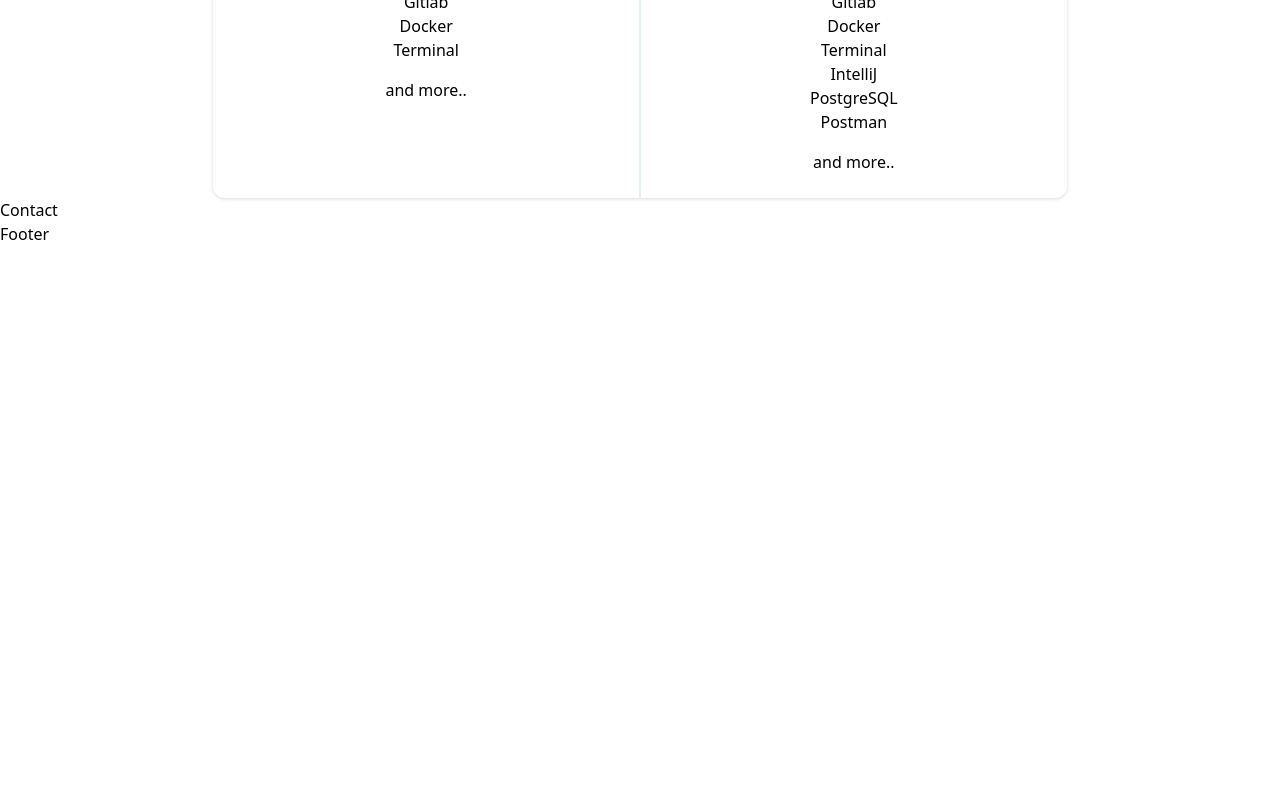
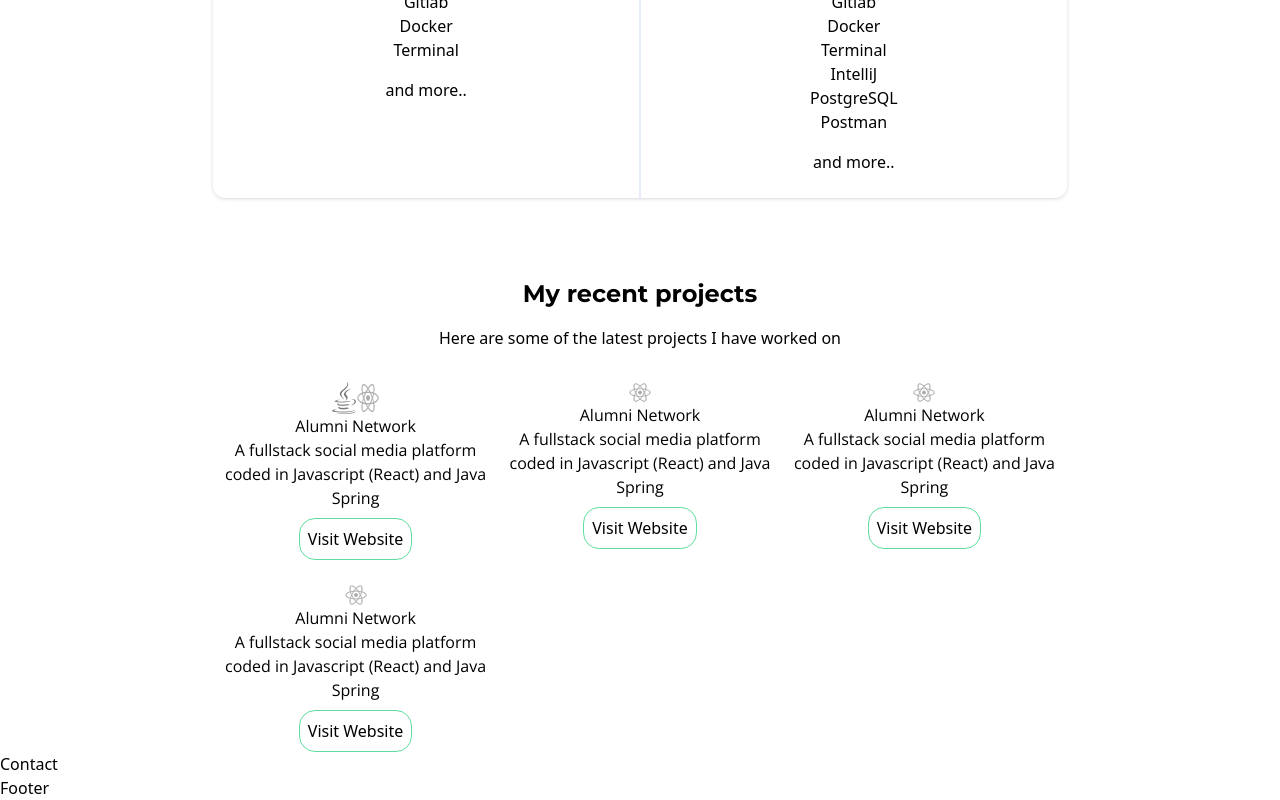
Before and after one commit to Mommotexx/React-Portfolio, a React (Vite) app: page / in a window 1280 px wide. Shown: the part 1773-2573 px from the top of the page. Before the commit the page ends 2019 px from the top, so only its background shows below. Built offline with nearby package versions, Linux system fonts and the light colour scheme.

Commit message:
Added information to the projects, also a little styling. Styling needs more work

```diff
--- a/src/App.jsx
+++ b/src/App.jsx
@@ -4,6 +4,7 @@
 import Header from "./Components/Header/Header";
 import Hero from "./Components/Hero/Hero";
 import Paths from "./Components/Path/Paths";
+import Project from "./Components/Project/Project";
 
 const App = () => {
     return (
@@ -12,6 +13,7 @@
             <Hero />
             <About />
             <Paths />
+            <Project />
             <Contact />
             <Footer />
         </>
--- a/src/Components/Path/Paths.jsx
+++ b/src/Components/Path/Paths.jsx
@@ -4,7 +4,7 @@
 
 const Paths = () => {
     return (
-        <section className="flex flex-col lg:w-8/12 m-auto bg-white -mt-28 rounded-xl drop-shadow">
+        <section className="flex flex-col lg:w-8/12 m-auto bg-white -mt-20 md:-mt-28 rounded-xl drop-shadow">
             <div className="flex flex-col justify-evenly md:flex-row py-6">
                 <PathItem
                     title={devitem[0].title}
--- /dev/null
+++ b/src/Components/Project/Project.jsx
@@ -0,0 +1,21 @@
+import React from "react";
+import ProjectList from "./ProjectList";
+
+const Project = () => {
+    return (
+        <section className="mt-20 flex flex-col lg:w-8/12 m-auto items-center text-center">
+            <h1 className="font-header font-bold text-2xl">
+                My recent projects
+            </h1>
+            <p className="mt-4">
+                Here are some of the latest projects I have worked on
+            </p>
+
+            <div className="mt-8 flex justify-between flex-wrap gap-y-6">
+                <ProjectList />
+            </div>
+        </section>
+    );
+};
+
+export default Project;
--- /dev/null
+++ b/src/Components/Project/ProjectItem.jsx
@@ -0,0 +1,28 @@
+import React from "react";
+
+const ProjectItem = ({ title, shortDescription, technologies, demo }) => {
+    return (
+        <article className="flex flex-col w-full items-center md:w-4/12">
+            <div className="flex">
+                {technologies.map((tech) => (
+                    <img
+                        key={tech}
+                        src={tech}
+                        width={24}
+                        className="saturate-0"
+                    />
+                ))}
+            </div>
+            <h1 className="font-opensans">{title}</h1>
+            <p className="font-opensans mb-2">{shortDescription}</p>
+            <a
+                href={demo}
+                className=" border-green border-[1.5px] p-2 rounded-2xl"
+            >
+                Visit Website
+            </a>
+        </article>
+    );
+};
+
+export default ProjectItem;
--- /dev/null
+++ b/src/Components/Project/ProjectList.jsx
@@ -0,0 +1,19 @@
+import React from "react";
+import { projectitem } from "../../Constants/projectitem";
+import ProjectItem from "./ProjectItem";
+
+const ProjectList = () => {
+    const items = projectitem();
+    console.log(items);
+    return items.map((project) => (
+        <ProjectItem
+            key={"project: " + project.title}
+            title={project.title}
+            shortDescription={project.shortDescription}
+            technologies={project.technologies}
+            demo={project.demo}
+        />
+    ));
+};
+
+export default ProjectList;
--- /dev/null
+++ b/src/Constants/projectitem.jsx
@@ -0,0 +1,33 @@
+import technologies from "./technologies";
+export const projectitem = () => {
+    return [
+        {
+            title: "Alumni Network",
+            shortDescription:
+                "A fullstack social media platform coded in Javascript (React) and Java Spring",
+            technologies: [technologies.java, technologies.react],
+            demo: "https://vg.no",
+        },
+        {
+            title: "Alumni Network",
+            shortDescription:
+                "A fullstack social media platform coded in Javascript (React) and Java Spring",
+            technologies: [technologies.react],
+            demo: "https://vg.no",
+        },
+        {
+            title: "Alumni Network",
+            shortDescription:
+                "A fullstack social media platform coded in Javascript (React) and Java Spring",
+            technologies: [technologies.react],
+            demo: "https://vg.no",
+        },
+        {
+            title: "Alumni Network",
+            shortDescription:
+                "A fullstack social media platform coded in Javascript (React) and Java Spring",
+            technologies: [technologies.react],
+            demo: "https://vg.no",
+        },
+    ];
+};
--- /dev/null
+++ b/src/Constants/technologies.js
@@ -0,0 +1,12 @@
+const technologies = {
+    spring: "/images/tech/spring.png",
+    java: "/images/tech/java.png",
+    javascript: "/images/tech/javascript.png",
+    react: "/images/tech/react.png",
+    postgres: "/images/tech/postgres.png",
+    mysql: "/images/tech/mysql.png",
+    git: "/images/tech/git.png",
+    tailwind: "/images/tech/tailwind.png",
+};
+
+export default technologies;
```
Also changed, not shown: public/images/tech/java.png (added), public/images/tech/react.png (added).
